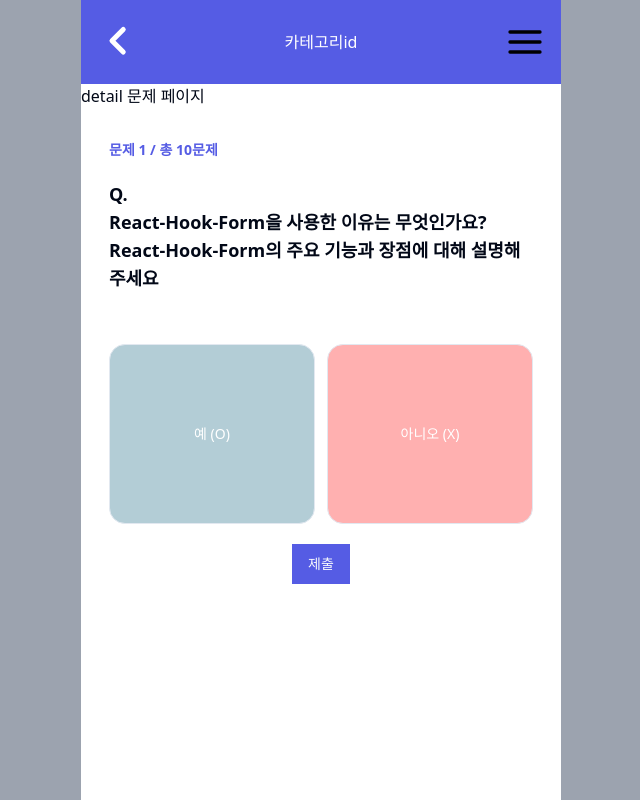
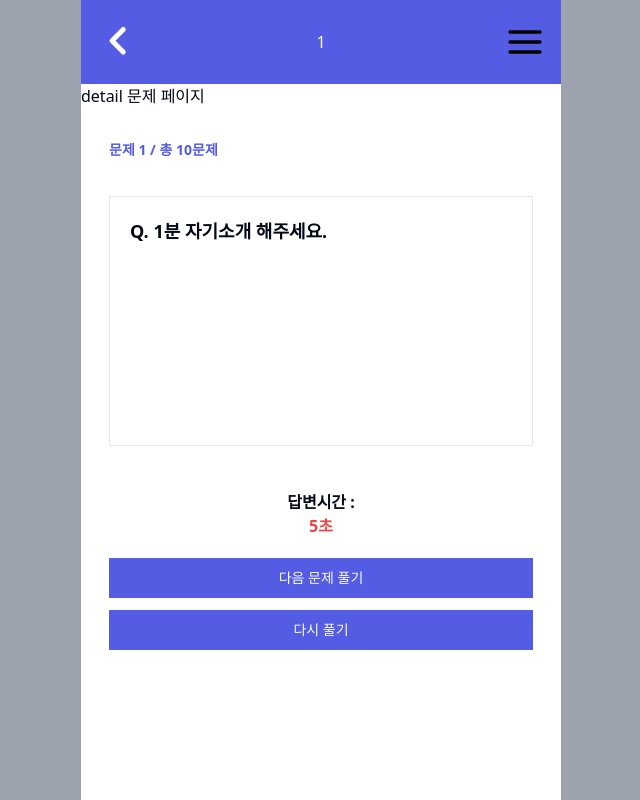
Before and after one commit to Frontend-ALPS-community/quizberry, a Next.js app: page /quiz/1/1 in a window 1280 px wide. Shown: the whole page, without its empty margins (319-959 px from the left). Built offline with nearby package versions, Linux system fonts and the light colour scheme.

Commit message:
:lipstick: style : layout title처리, 폴더구조 수정

```diff
--- a/src/app/quiz/[category]/[number]/page.tsx
+++ b/src/app/quiz/[category]/[number]/page.tsx
@@ -1,16 +1,16 @@
 // 문제타입이 뭐냐에 따른 컴포넌트 2-3개 따로 만들어서 구별해서 보여주기
 
-import DefaultQuiz from '@/@components/defaultQuiz/defaultQuiz'
-import OxQuiz from '@/@components/oxQuiz/oxQuiz'
-import TimerQuiz from '@/@components/timerQuiz/timerQuiz'
+import DefaultQuiz from '../../_components/defaultQuiz/defaultQuiz'
+import OxQuiz from '../../_components/oxQuiz/oxQuiz'
+import TimerQuiz from '../../_components/timerQuiz/timerQuiz'
 
 const quizDetailPage = () => {
   return (
     <>
       <div>detail 문제 페이지</div>
-      {/* <DefaultQuiz /> */}
-      <OxQuiz />
-      {/* <TimerQuiz /> */}
+      {/* <DefaultQuiz />
+      <OxQuiz /> */}
+      <TimerQuiz />
     </>
   )
 }
--- a/src/app/quiz/[category]/layout.tsx
+++ b/src/app/quiz/[category]/layout.tsx
@@ -1,15 +1,17 @@
+'use client'
+
 import QuizHeader from '@/components/header/quizHeader'
-import type { Metadata } from 'next'
-
-export const metadata: Metadata = {
-  title: 'quizberry',
-  description: 'Generated by ALPS',
-}
+import { useParams } from 'next/navigation'
 
 export default function RootLayout({ children }: { children: React.ReactNode }) {
+  const params = useParams()
+  console.log(params.category)
+
+  const titleString = params.category
+
   return (
     <div className="w-content bg-white h-screen m-auto flex flex-col">
-      <QuizHeader prevUrl="/" rightType="component" title="카테고리id" />
+      <QuizHeader prevUrl="/" rightType="component" title={String(titleString)} />
       {children}
     </div>
   )
```
Also changed, not shown: src/app/quiz/_components/defaultQuiz/defaultQuiz.tsx (renamed from src/@components/defaultQuiz/defaultQuiz.tsx), src/app/quiz/_components/oxQuiz/oxQuiz.tsx (renamed from src/@components/oxQuiz/oxQuiz.tsx), src/app/quiz/_components/timerQuiz/timerQuiz.tsx (renamed from src/@components/timerQuiz/timerQuiz.tsx), 2 other files (tests, documents, lock files or other folders).
